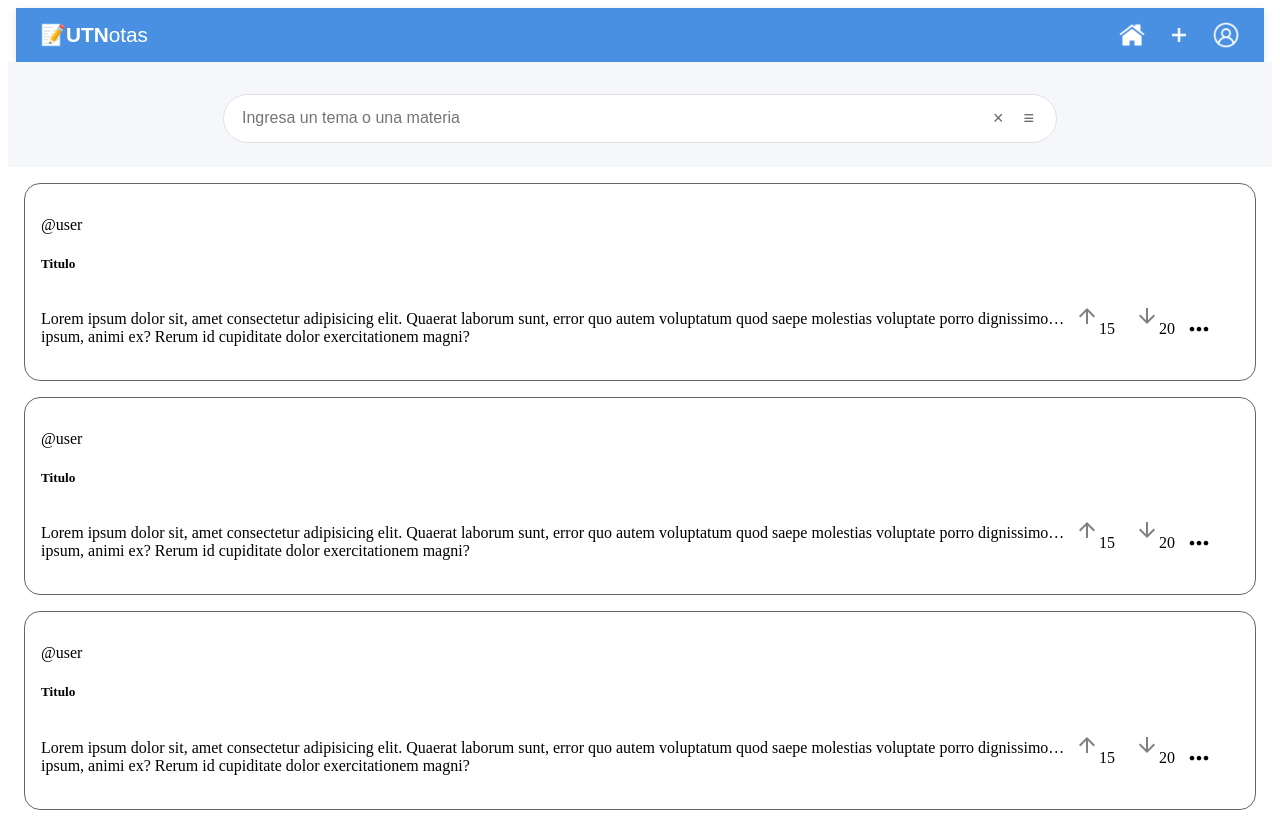
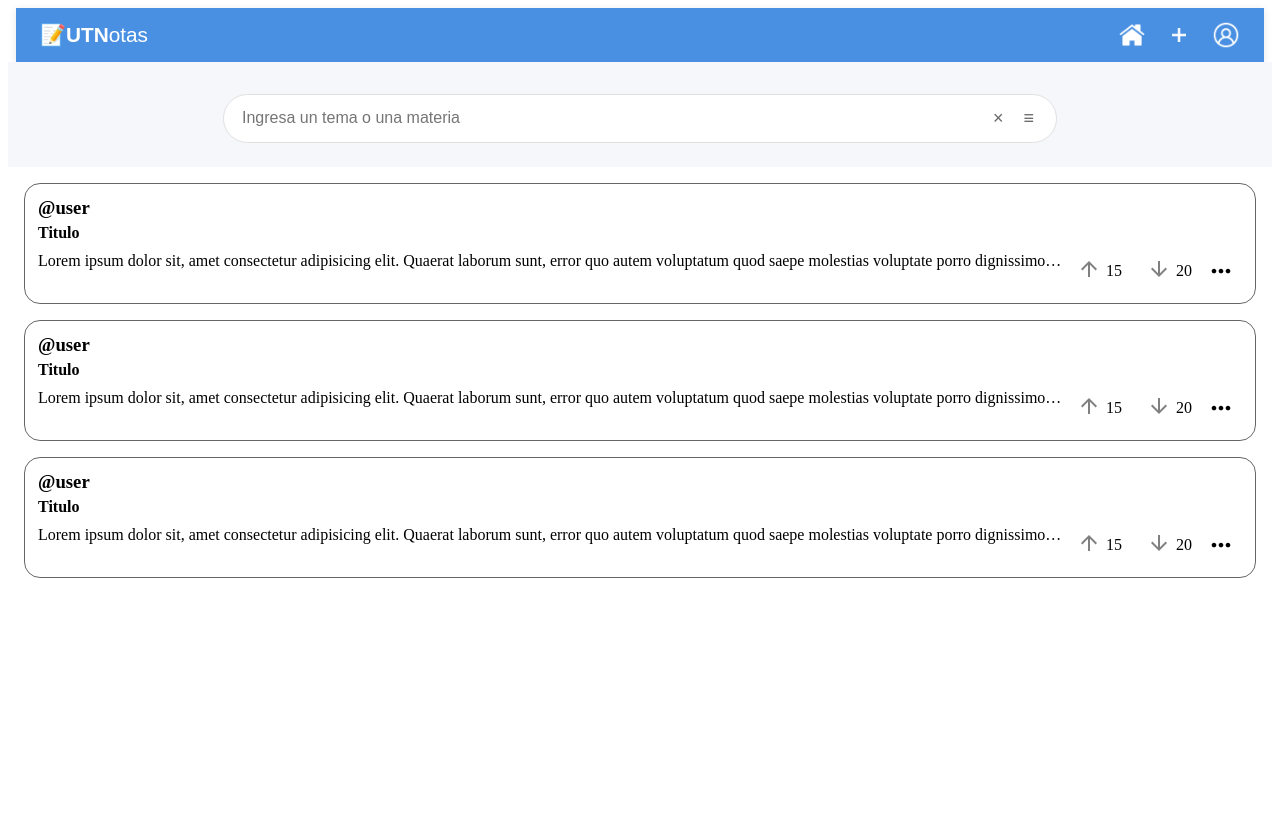
Before and after one commit to colosoler/UTN-DS25-Grupo-2-, a React (Vite) app in the folder Maquetacion/: page / in a window 1280 px wide. After the commit the page ends 800 px from the top, so only its background shows below. Built offline with nearby package versions, Linux system fonts and the light colour scheme.

Commit message:
Fix css Result

```diff
--- a/Maquetacion/src/Components/Result.jsx
+++ b/Maquetacion/src/Components/Result.jsx
@@ -39,8 +39,8 @@ export const Result = ({ result }) => {
   return (
     <>
     <section className='result'>
-      <p>@{result.user}</p>
-      <h5>{result.title}</h5>
+      <h3>@{result.user}</h3>
+      <h4>{result.title}</h4>
       <article>
       <p className='description'>{result.description}</p>
       <div className='buttons'>
--- a/Maquetacion/src/Components/styles/Result.css
+++ b/Maquetacion/src/Components/styles/Result.css
@@ -15,7 +15,12 @@
   color: red;
 }
 
+p, h3, h4{
+  margin: 5px;
+}
+
 .description{
+  height: 20px;
   width: 80vw;
   overflow: hidden;
   text-overflow: ellipsis;
@@ -48,7 +53,7 @@ img {
 .result{
   border: 1px solid var(--secondary-text-color);
   margin: 1em;
-  padding: 1em;
+  padding: .5em;
   border-radius: 1em;
 }
 
```
